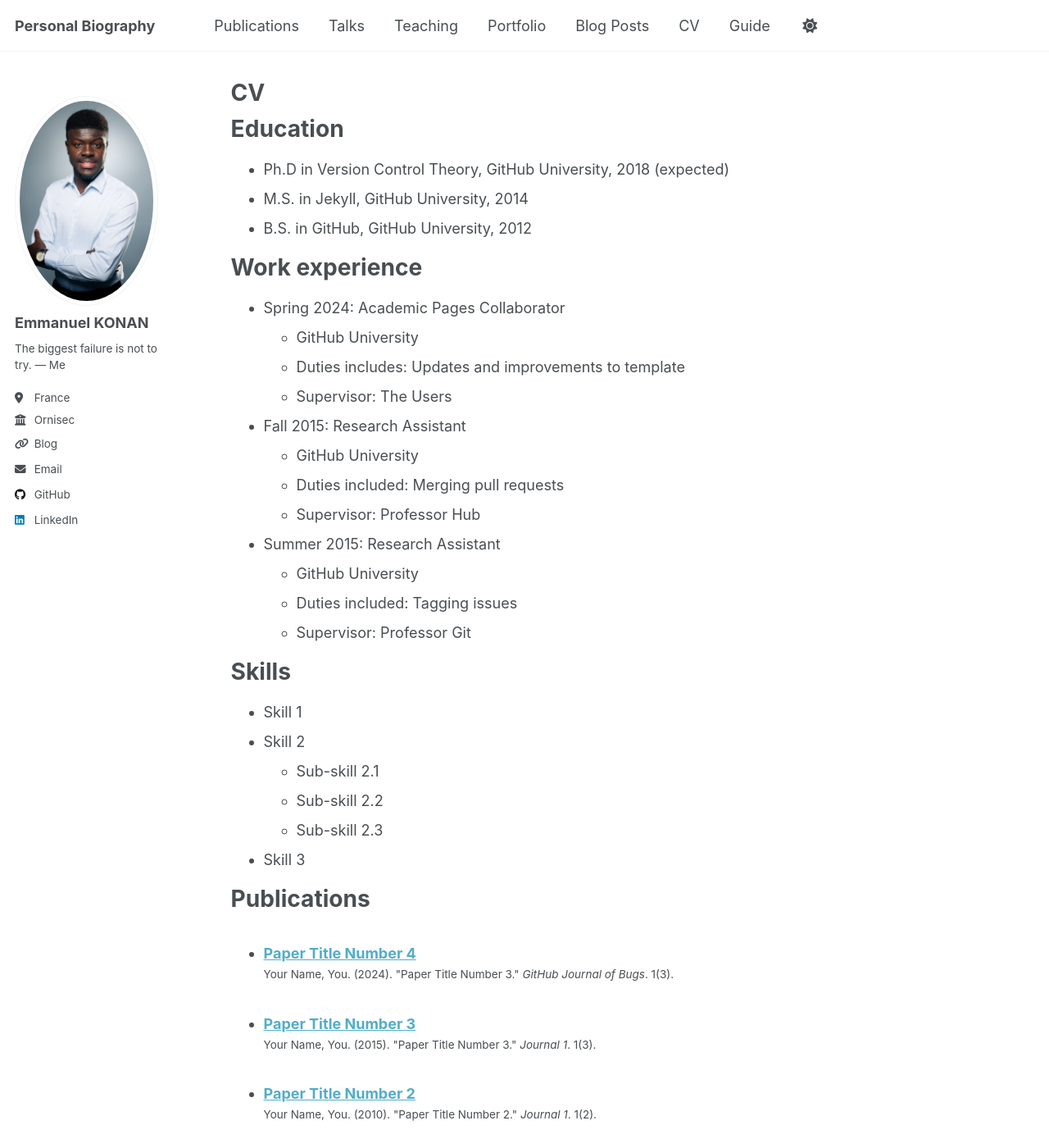
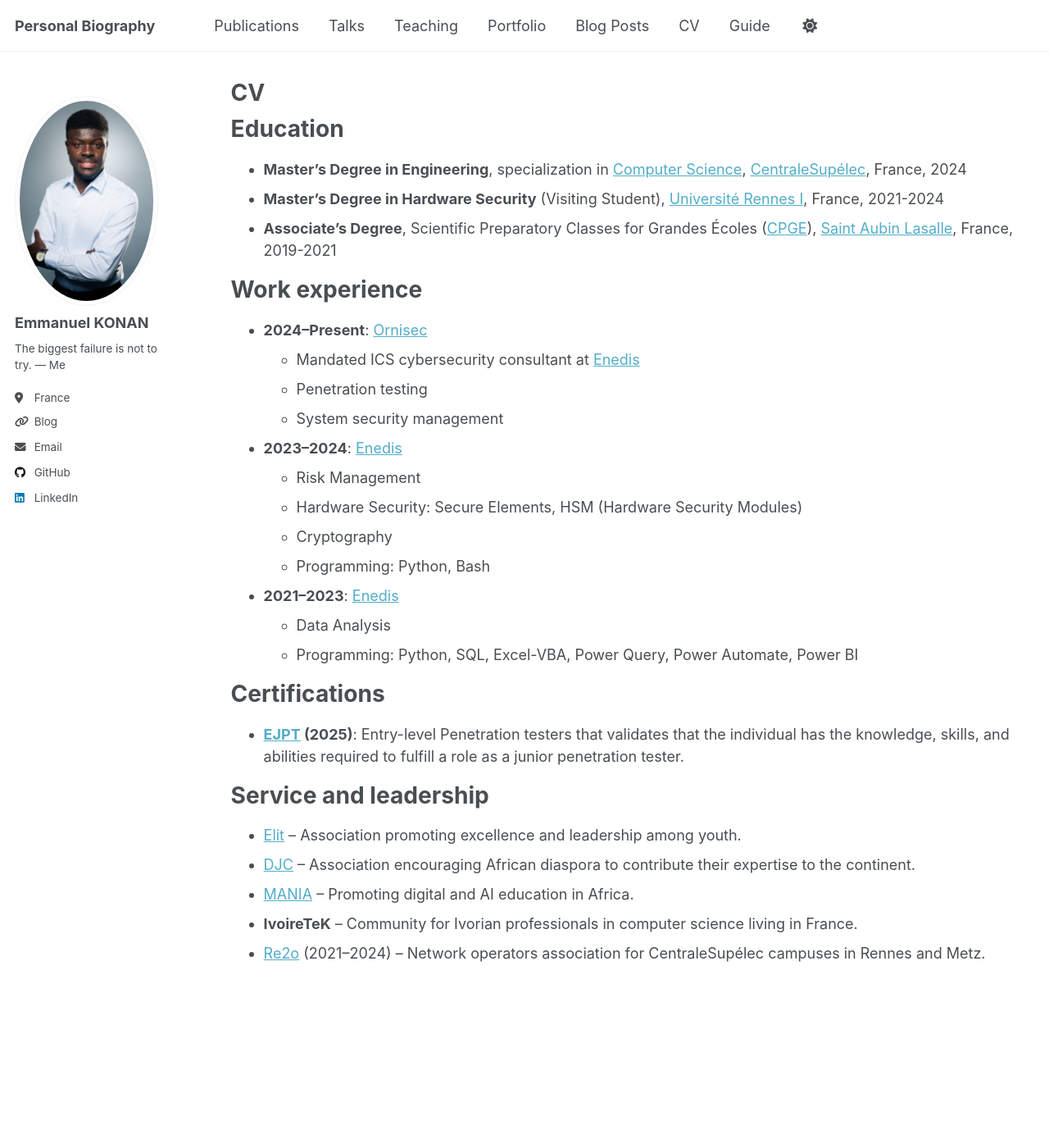
Before and after one commit to kmanu225/kmanu225.github.io, a Jekyll site: the page built from _pages/cv.md, in a window 1280 px wide and 1400 px high. Shown: the whole window at 82% size. Built offline with Jekyll 4.4.1, drawn with Linux system fonts in a browser that asks for light colours; some of the changed text lies outside the part shown.

Commit message:
update cv

```diff
--- a/_config.yml
+++ b/_config.yml
@@ -27,8 +27,8 @@
   pronouns         : # "he/his"
   bio              : "The biggest failure is not to try. — Me"
   location         : "France"
-  employer         : "Ornisec"
-  uri              : "https://kem.gitbook.io/"
+  employer         : # "Organization"
+  uri              : "https://kmanu225.gitbook.io/cs/"
   email            : "emmanuel.konan.edu@gmail.com"
 
   # Academic websites
--- a/_pages/cv.md
+++ b/_pages/cv.md
@@ -11,28 +11,32 @@
 
 Education
 ======
-* Ph.D in Version Control Theory, GitHub University, 2018 (expected)
-* M.S. in Jekyll, GitHub University, 2014
-* B.S. in GitHub, GitHub University, 2012
+* **Master’s Degree in Engineering**, specialization in [Computer Science](https://www.rennes.centralesupelec.fr/en/InfoSec), [CentraleSupélec](https://www.centralesupelec.fr/en/engineering-curriculum), France, 2024
+* **Master’s Degree in Hardware Security** (Visiting Student), [Université Rennes I](https://cyberschool.univ-rennes.fr/en/education/cybersecurity-training-programmes/masters-cybersecurity-science-of-software-and-hardware-security/hardware-security/), France, 2021-2024
+* **Associate’s Degree**, Scientific Preparatory Classes for Grandes Écoles ([CPGE](https://en.wikipedia.org/wiki/Grande_%C3%A9cole)), [Saint Aubin Lasalle](https://www.staubinlasalle.fr/), France, 2019-2021
 
 Work experience
 ======
-* Spring 2024: Academic Pages Collaborator
-  * GitHub University
-  * Duties includes: Updates and improvements to template
-  * Supervisor: The Users
+* **2024–Present**: [Ornisec](https://www.ornisec.com/)
+  * Mandated ICS cybersecurity consultant at [Enedis](https://www.enedis.fr/)
+  * Penetration testing
+  * System security management
 
-* Fall 2015: Research Assistant
-  * GitHub University
-  * Duties included: Merging pull requests
-  * Supervisor: Professor Hub
+* **2023–2024**: [Enedis](https://www.enedis.fr/)
+  * Risk Management
+  * Hardware Security: Secure Elements, HSM (Hardware Security Modules)
+  * Cryptography
+  * Programming: Python, Bash
 
-* Summer 2015: Research Assistant
-  * GitHub University
-  * Duties included: Tagging issues
-  * Supervisor: Professor Git
+* **2021–2023**: [Enedis](https://www.enedis.fr/)
+  * Data Analysis
+  * Programming: Python, SQL, Excel-VBA, Power Query, Power Automate, Power BI
 
-Skills
+Certifications
+======
+* **[EJPT](https://certs.ine.com/1fb25060-80dd-4161-8e13-f96b4d74f7c4#acc.KumnvyhU) (2025)**: Entry-level Penetration testers that validates that the individual has the knowledge, skills, and abilities required to fulfill a role as a junior penetration tester.
+
+<!-- Skills
 ======
 * Skill 1
 * Skill 2
@@ -57,8 +61,12 @@
 ======
   <ul>{% for post in site.teaching reversed %}
     {% include archive-single-cv.html %}
-  {% endfor %}</ul>
+  {% endfor %}</ul> -->
 
 Service and leadership
 ======
-* Currently signed in to 43 different slack teams
+* [Elit](https://www.elitasso.com/) – Association promoting excellence and leadership among youth.
+* [DJC](https://www.linkedin.com/company/diaspora-junior-consulting-djc/) – Association encouraging African diaspora to contribute their expertise to the continent.
+* [MANIA](https://www.linkedin.com/showcase/maison-africaine-du-num%C3%A9rique-et-de-l-intelligence-artificielle-mania/) – Promoting digital and AI education in Africa.
+* **IvoireTeK** – Community for Ivorian professionals in computer science living in France.
+* [Re2o](https://rezo-rm.fr/) (2021–2024) – Network operators association for CentraleSupélec campuses in Rennes and Metz.
```
